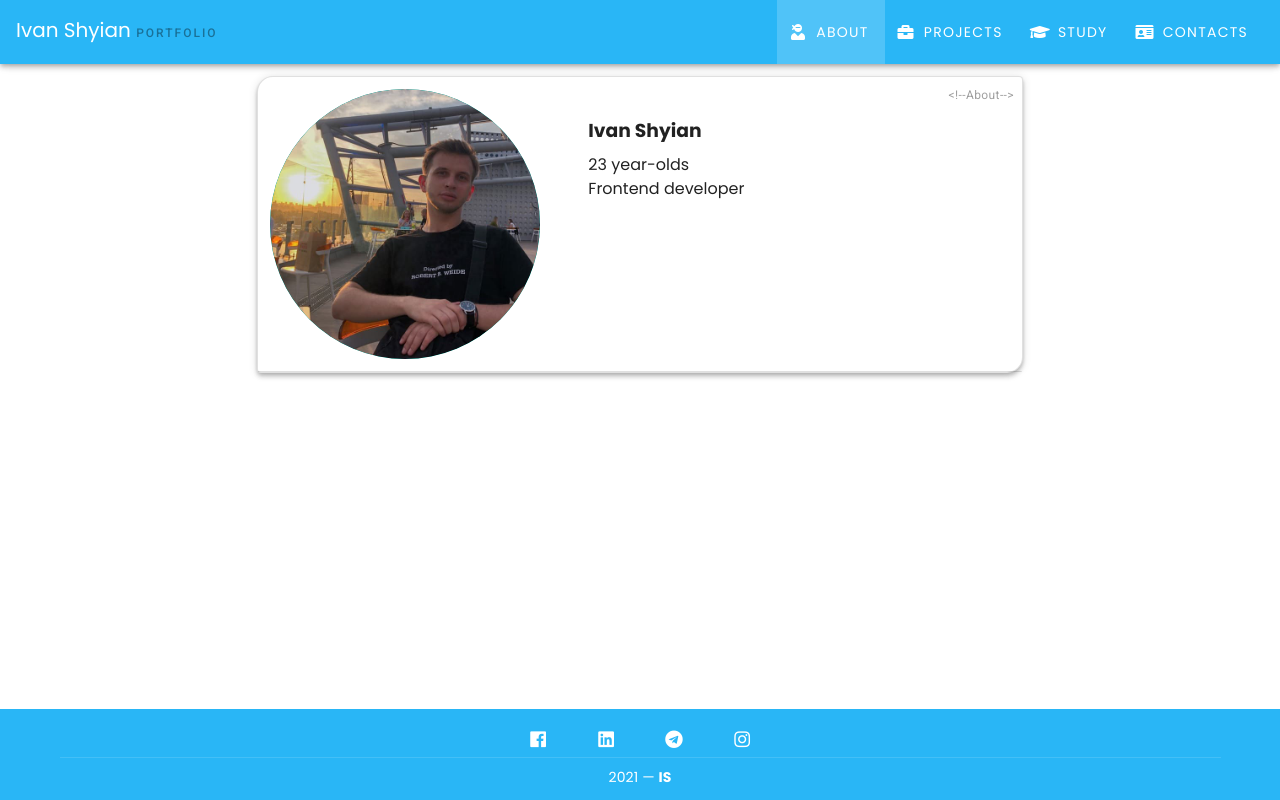
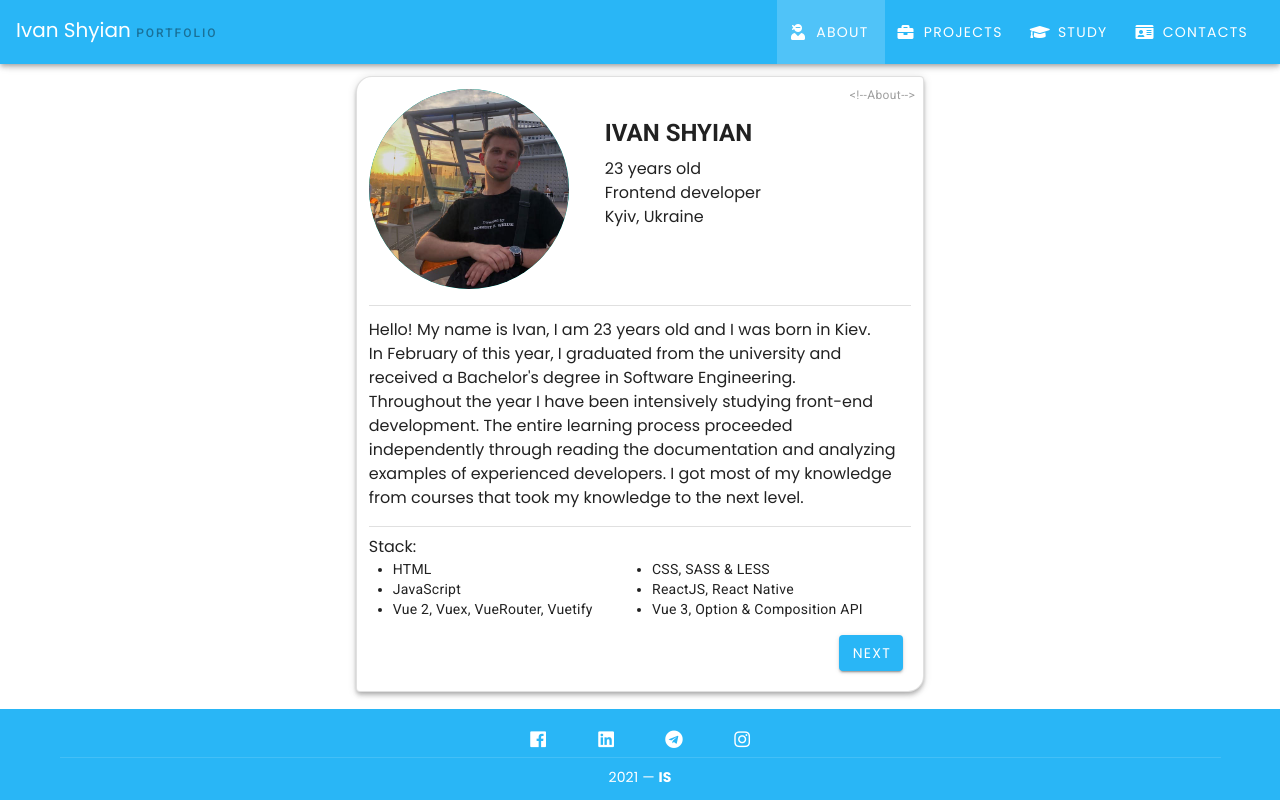
Before and after one commit to ivanShyian/vuetify-portfolio, a Vue app: page / in a window 1280 px wide. Built offline with nearby package versions, Linux system fonts and the light colour scheme.

Commit message:
Finished about page

```diff
--- a/src/views/About.vue
+++ b/src/views/About.vue
@@ -1,31 +1,68 @@
 <template>
   <v-row justify="center">
-    <v-col cols="10" sm="8">
+    <v-col cols="10" sm="8" md="7" lg="6">
       <v-card elevation="4"
               outlined
-              shaped>
+              shaped
+      >
         <v-container>
-          <v-row>
+          <v-row class="pb-2 pb-sm-4">
             <v-col
-              :cols="breakpoint ? 6 : 6" ref="avatar-col"
-              lg="5">
+              :cols="breakpoint ? 6 : 12"
+              lg="5"
+              class="text-center text-sm-left"
+            >
               <v-avatar
                 color="teal"
-                :size="size">
+                :size="size"
+              >
                 <img src="../assets/author_photo.jpg" alt="Ivan">
               </v-avatar>
             </v-col>
-            <p class="text--disabled text-caption text-label" v-text="'<!--About-->'"></p>
+            <p class="text--disabled text-caption text-label hidden-sm-and-down" v-text="'<!--About-->'"></p>
             <v-col
               :cols="breakpoint ? 6 : 12"
-              :class="breakpoint ? 'pt-10' : 'pt-2'">
-              <h3 class="pb-2">Ivan Shyian</h3>
-              <span class="pb-2">23 year-olds</span><br>
-              <span>Frontend developer</span>
+              :class="breakpoint ? 'pt-10' : 'pt-2'"
+            >
+              <div class="pb-sm-5 pb-2">
+                <h3 class="pb-2 font-weight-bold text-uppercase text-h6 text-md-h5">Ivan Shyian</h3>
+                <span class="pb-2">23 years old</span><br>
+                <span>Frontend developer</span><br>
+                <span>Kyiv, Ukraine</span>
+              </div>
             </v-col>
           </v-row>
+          <v-divider></v-divider>
+          <v-row class="mt-0">
+            <v-col>
+              <p>Hello! My name is Ivan, I am 23 years old and I was born in Kiev.<br>
+                In February of this year, I graduated from the university and received a Bachelor's degree in Software
+                Engineering.<br>
+                Throughout the year I have been intensively studying front-end development. The entire learning process
+                proceeded independently through reading the documentation and analyzing examples of experienced
+                developers. I got most of my knowledge from courses that took my knowledge to the next level.</p>
+            </v-col>
+          </v-row>
+          <v-divider></v-divider>
+          <v-row class="py-2">
+            <v-col>
+              <span>Stack:</span>
+              <ul class="d-flex">
+                <li v-for="(item, i) in stack"
+                    :key="i"
+                    class="text-body-2"
+                >{{ item.title }}</li>
+              </ul>
+            </v-col>
+          </v-row>
+          <v-card-actions class="justify-end">
+            <v-btn
+              dark
+              color="rgb(41, 182, 246)"
+            >Next
+            </v-btn>
+          </v-card-actions>
         </v-container>
-        <v-divider></v-divider>
       </v-card>
     </v-col>
   </v-row>
@@ -35,18 +72,30 @@
 
 export default {
   name: 'About',
+  data() {
+    return {
+      stack: [
+        { title: 'HTML' },
+        { title: 'CSS, SASS & LESS' },
+        { title: 'JavaScript' },
+        { title: 'ReactJS, React Native' },
+        { title: 'Vue 2, Vuex, VueRouter, Vuetify' },
+        { title: 'Vue 3, Option & Composition API' }
+      ]
+    }
+  },
   computed: {
     // eslint-disable-next-line vue/return-in-computed-property
     size() {
       switch (this.$vuetify.breakpoint.name) {
         case 'xs':
-          return 160
+          return 150
         case 'sm':
-          return 170
+          return 150
         case 'md':
-          return 270
+          return 200
         case 'lg':
-          return 270
+          return 200
       }
     },
     breakpoint() {
@@ -62,4 +111,13 @@ export default {
   top: 8px;
   right: 8px;
 }
+ul {
+  flex-wrap: wrap;
+  li {
+    flex: 0 0 50%;
+    @media (max-width: 600px) {
+      flex: 0 0 100%
+    }
+  }
+}
 </style>
```
Also changed, not shown: src/views/Projects.vue (added).
